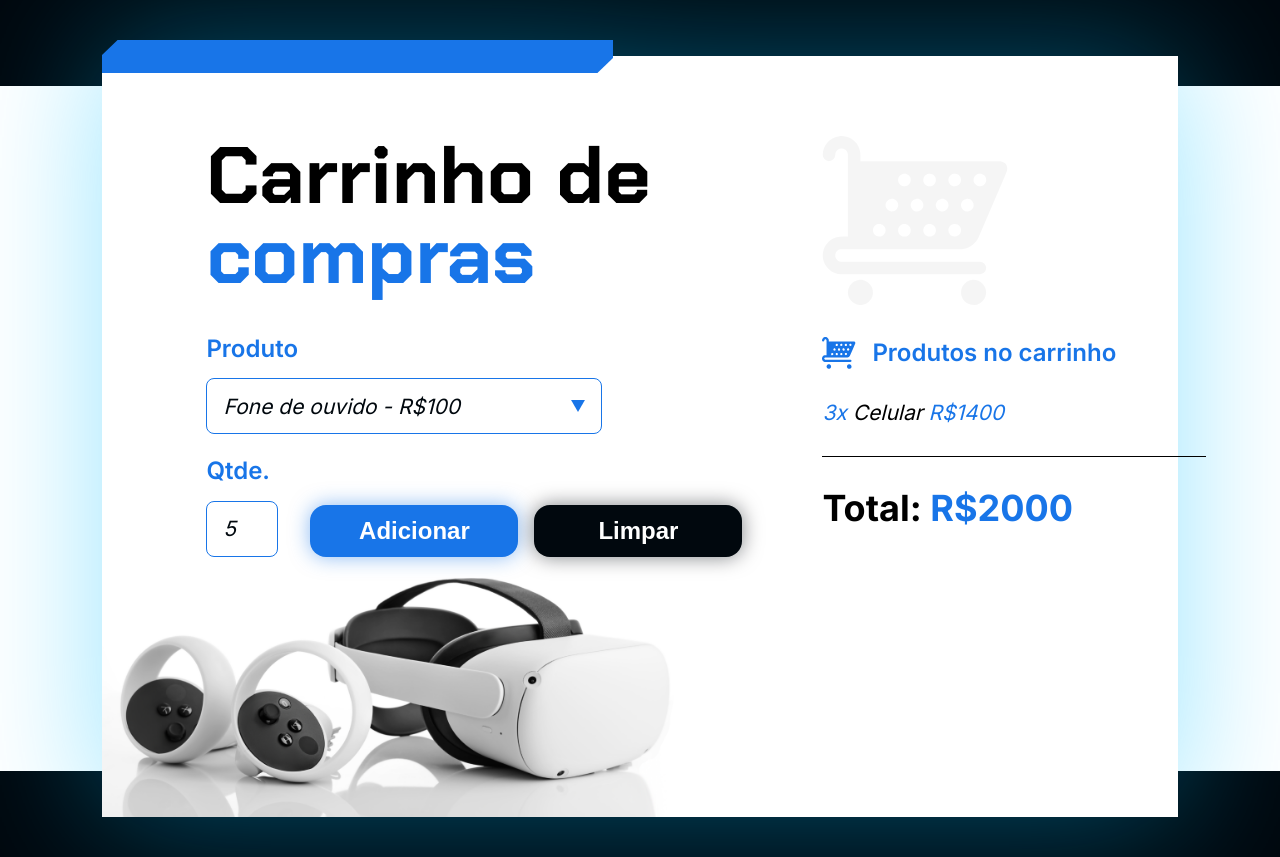
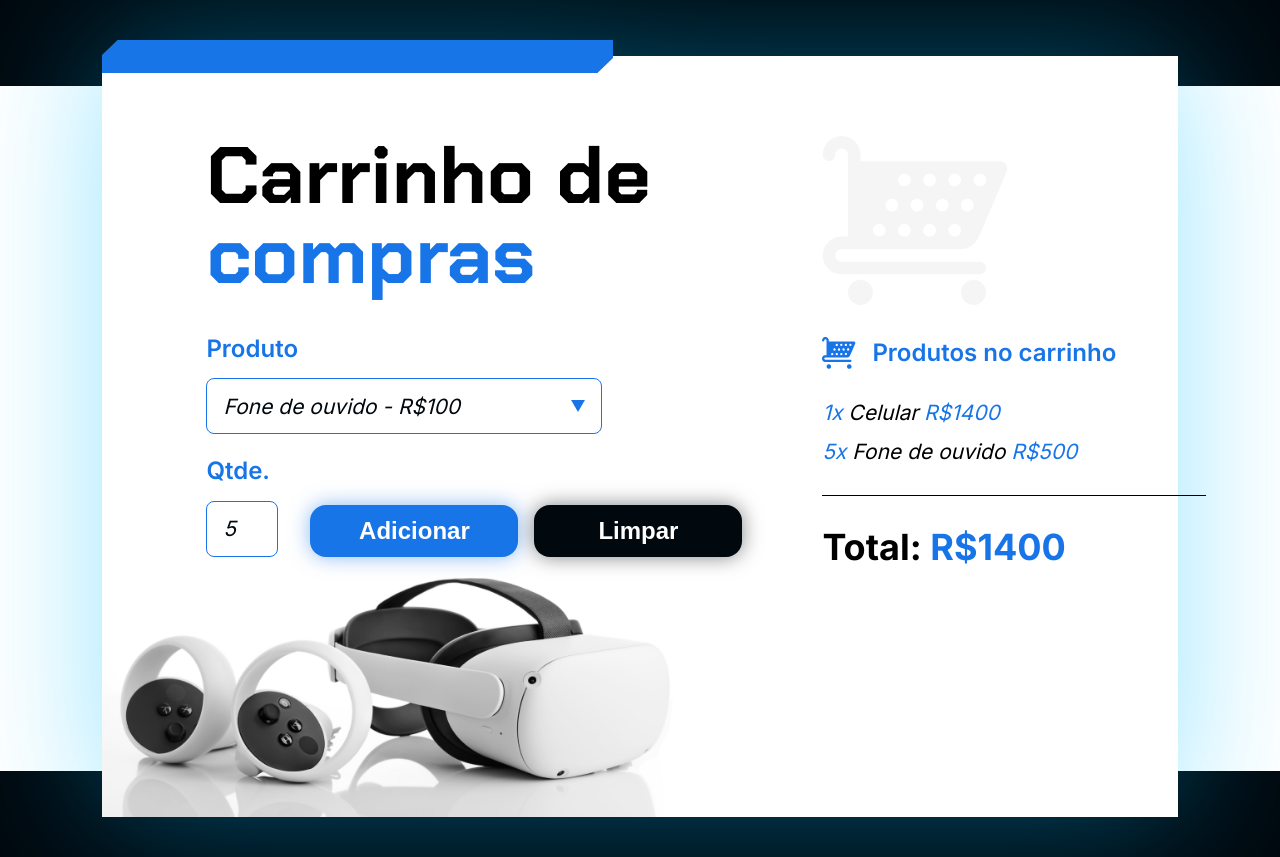
Before and after one commit to victorhrodrigues/carrinhoCompras, a plain HTML site: page index.html in a window 1280 px wide. Both pictures are taken after typing "5" into the empty fields and a click on the button "Adicionar". Drawn offline with Linux system fonts and the light colour scheme.

Commit message:
segundo commit

```diff
--- a/index.html
+++ b/index.html
@@ -1,5 +1,5 @@
 <!DOCTYPE html>
-<html lang="en">
+<html lang="pt-br">
 
 <head>
   <meta charset="UTF-8">
@@ -69,7 +69,7 @@
     </section>
   </main>
 
-  <script src="js/app.js"></script>
+  <script src="js/appteste.js"></script>
 </body>
 
 </html>
--- a/js/app.js
+++ b/js/app.js
@@ -12,6 +12,8 @@ function limpar(){
 
 
 //adição de produtos na lista
+
+//celular
 let numeroCelular = 5;
 let produtoCarrinho = document.getElementById('lista-produtos');
 console.log(`print lista produtos:${produtoCarrinho.textContent}`/*.replace('1', numeroCelular)*/);
--- /dev/null
+++ b/js/appteste.js
@@ -0,0 +1,26 @@
+let valorTotal = 0;
+
+function adicionar(){
+    // recuperando os valores do produt0, quantidade e valor
+    let produto = document.getElementById('produto').value; //devolve toda a string da tag
+    let nomeProduto = produto.split('-')[0]; //split é um separador que convert string em array, sintáxe: nomeVar.split('o que você quer tirar')[posição que você quer pegar depois do caracter delimitado]
+    let valorUnitario = produto.split('R$')[1]; // posição [0] -> antes da quebra. posição [1] -> depois da quebra
+    let quantidadeProduto = document.getElementById('quantidade').value;
+
+    //calcular o preço e o subtotal
+    let preco = (quantidadeProduto) * valorUnitario;
+
+    //adiconar no carrinho
+    let carrinho = document.getElementById('lista-produtos');
+    carrinho.innerHTML = carrinho.innerHTML + `<section class="carrinho__produtos__produto">
+    <span class="texto-azul">${quantidadeProduto}x</span> ${nomeProduto} <span class="texto-azul">R$${preco}</span>
+    </section>`;
+    //atualizar valor total
+    valorTotal = document.getElementById('valor-total');
+    console.log(valorTotal);
+}
+
+function limpar(){
+    let carrinho = document.getElementById('lista-produtos');
+    carrinho.innerHTML = '';
+}
```
